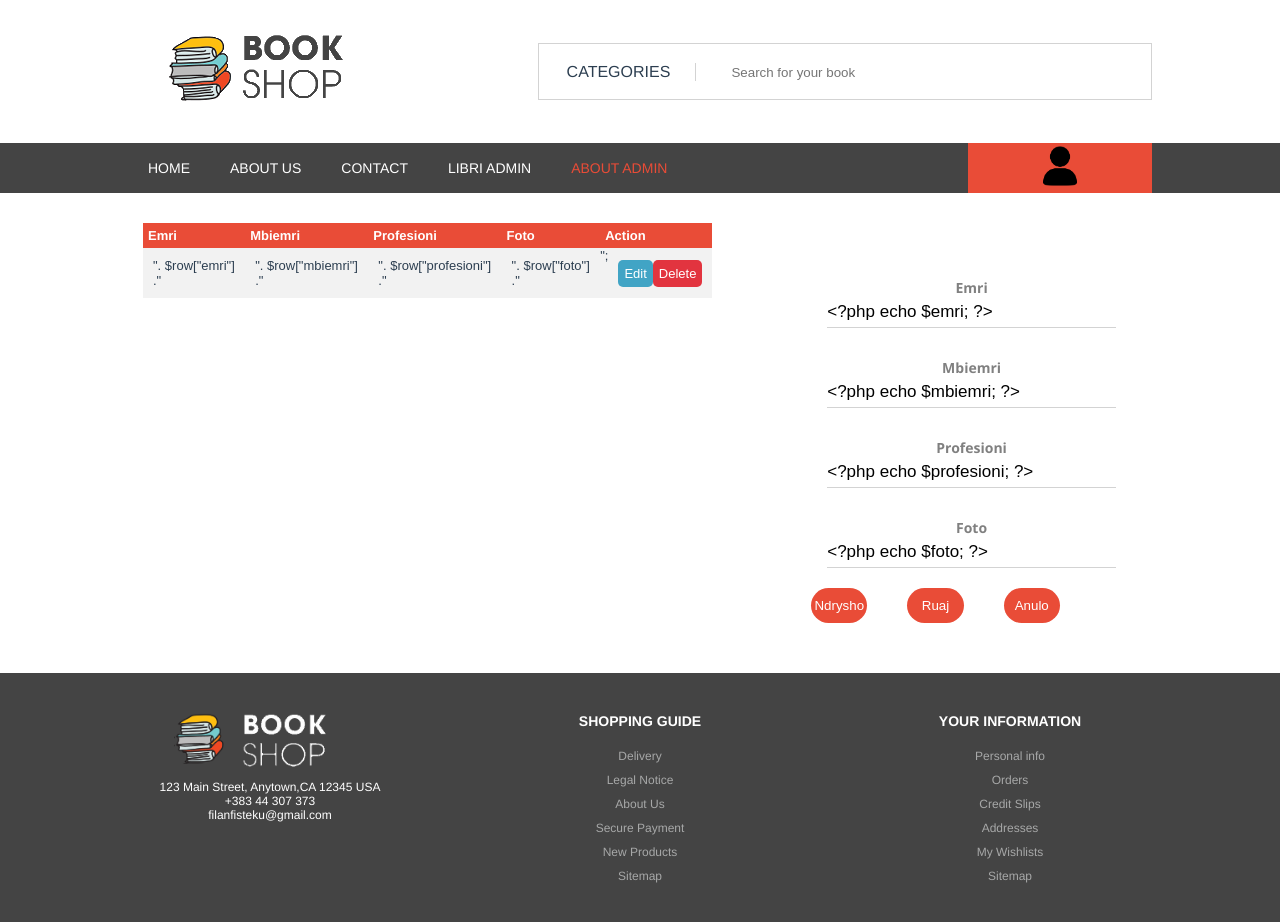
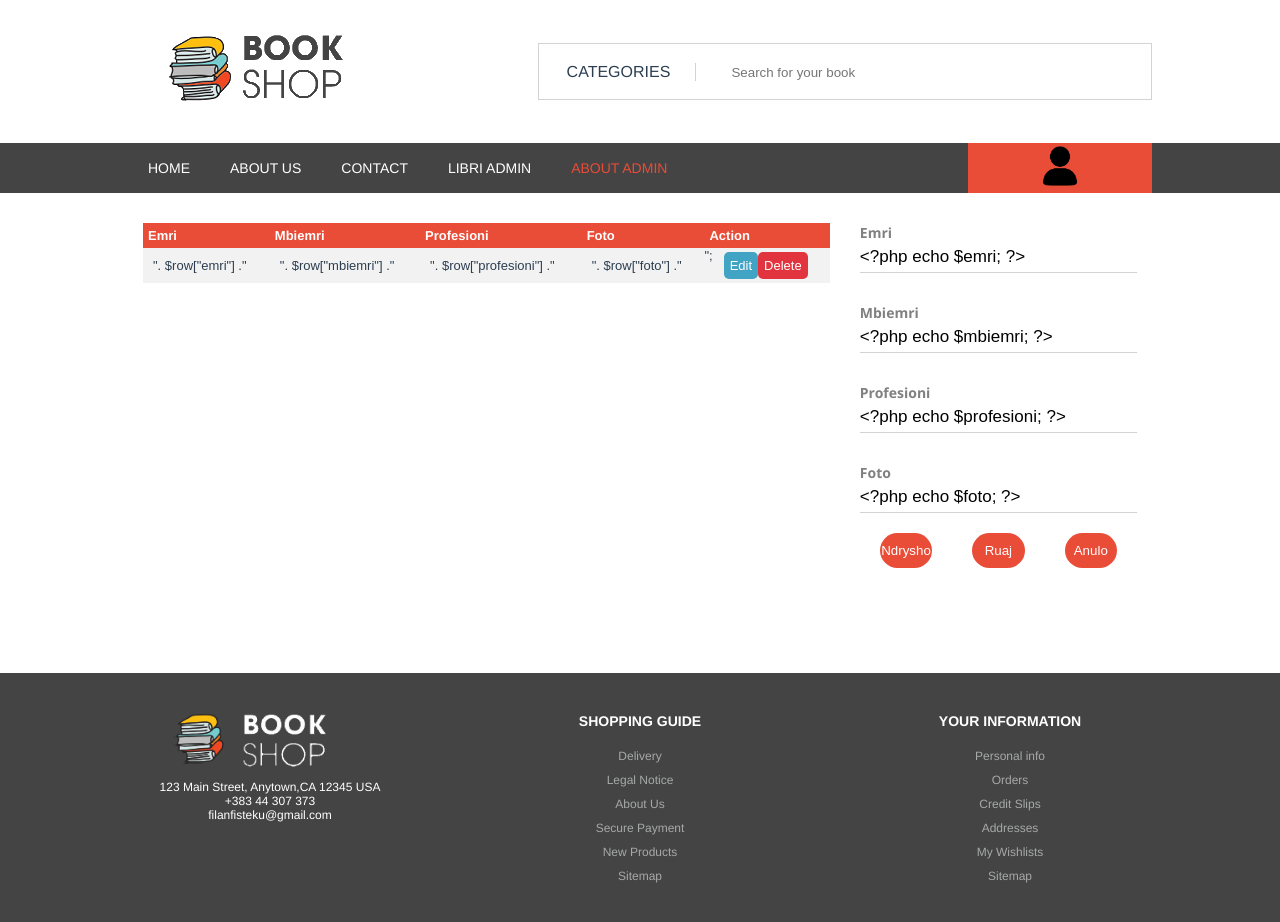
Before and after one commit to gk44739/ebook, a Vue app in the folder ebook/: page /AboutAdmin in a window 1280 px wide. Shown: the top 922 px of the page. Built offline with nearby package versions, Linux system fonts and the light colour scheme.

Commit message:
style in aboutAdminBookInput

```diff
--- a/ebook/src/components/AboutAdminBookInput.vue
+++ b/ebook/src/components/AboutAdminBookInput.vue
@@ -43,11 +43,12 @@ export default {
 </script>
 <style scoped>
 .libri-forma{
-    width: 50%;
+    width: 30%;
+    margin-top: 30px;
+    padding: 0 15px;
 }
 form{
-    margin-top: 20%;
-    margin-left: 15%;
+    text-align: left;
 }
 .login-form label {
     color: gray;
@@ -59,27 +60,26 @@ form{
     width: 100%;
     margin-top: 30px;
 }
-
+.login-form:first-child{
+    margin-top: 0px;
+}
 .login-form input {
     background: none;
     border: none;
     outline: none;
     border-bottom: 1.5px solid lightgray;
-    width: 80%;
+    width: 100%;
     padding: 5px 0;
     font-size: 17px;
 }
-
 .login-form input:focus{
     border-bottom:1.5px solid #e94c37;
 }
 .butonat-div{
-    width: 80%;
     display: flex;
     flex-direction: row;
     justify-content: center;
 }
-
 .butonat-div button{
     margin: 20px;
     border: none;
```
